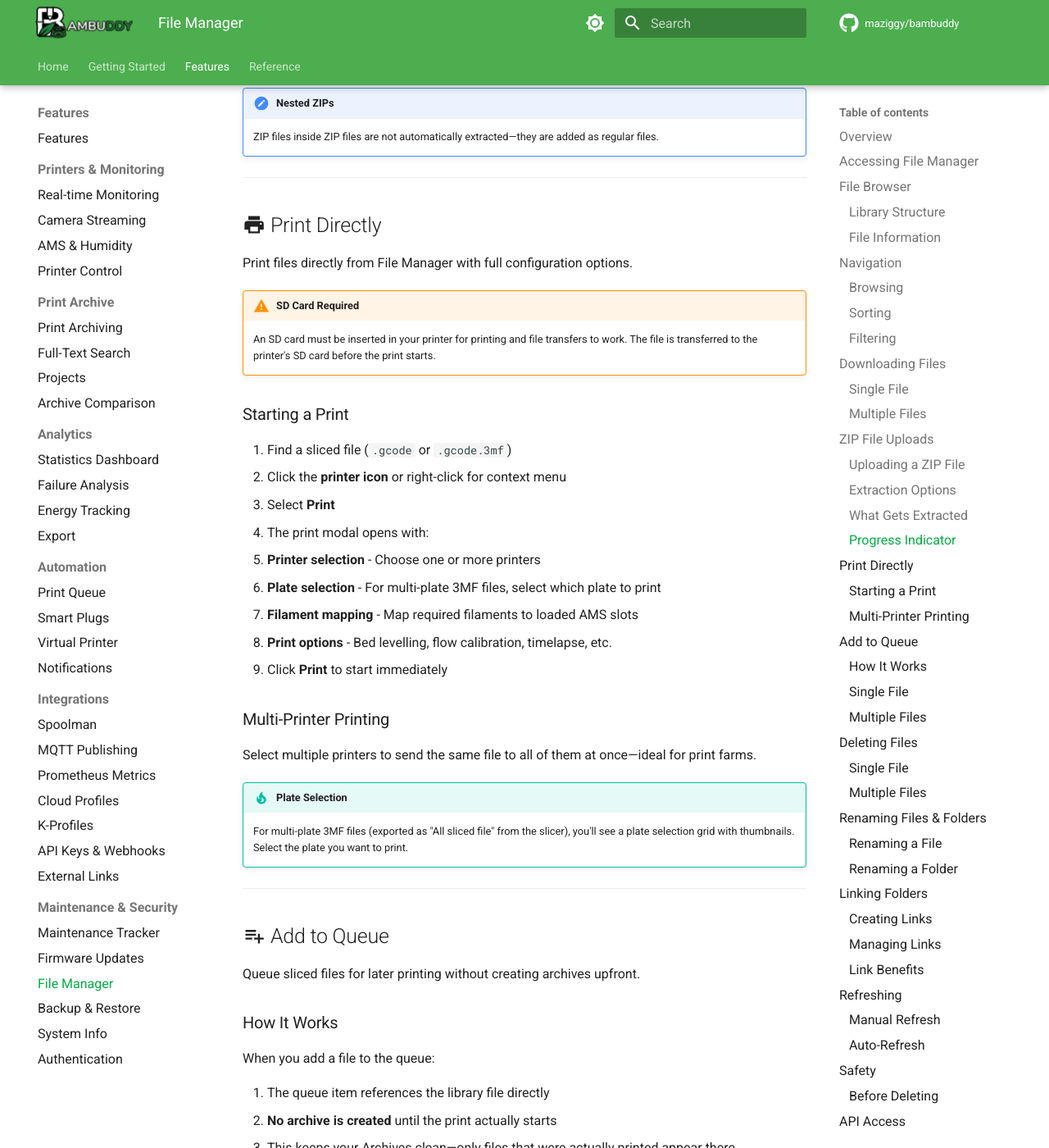
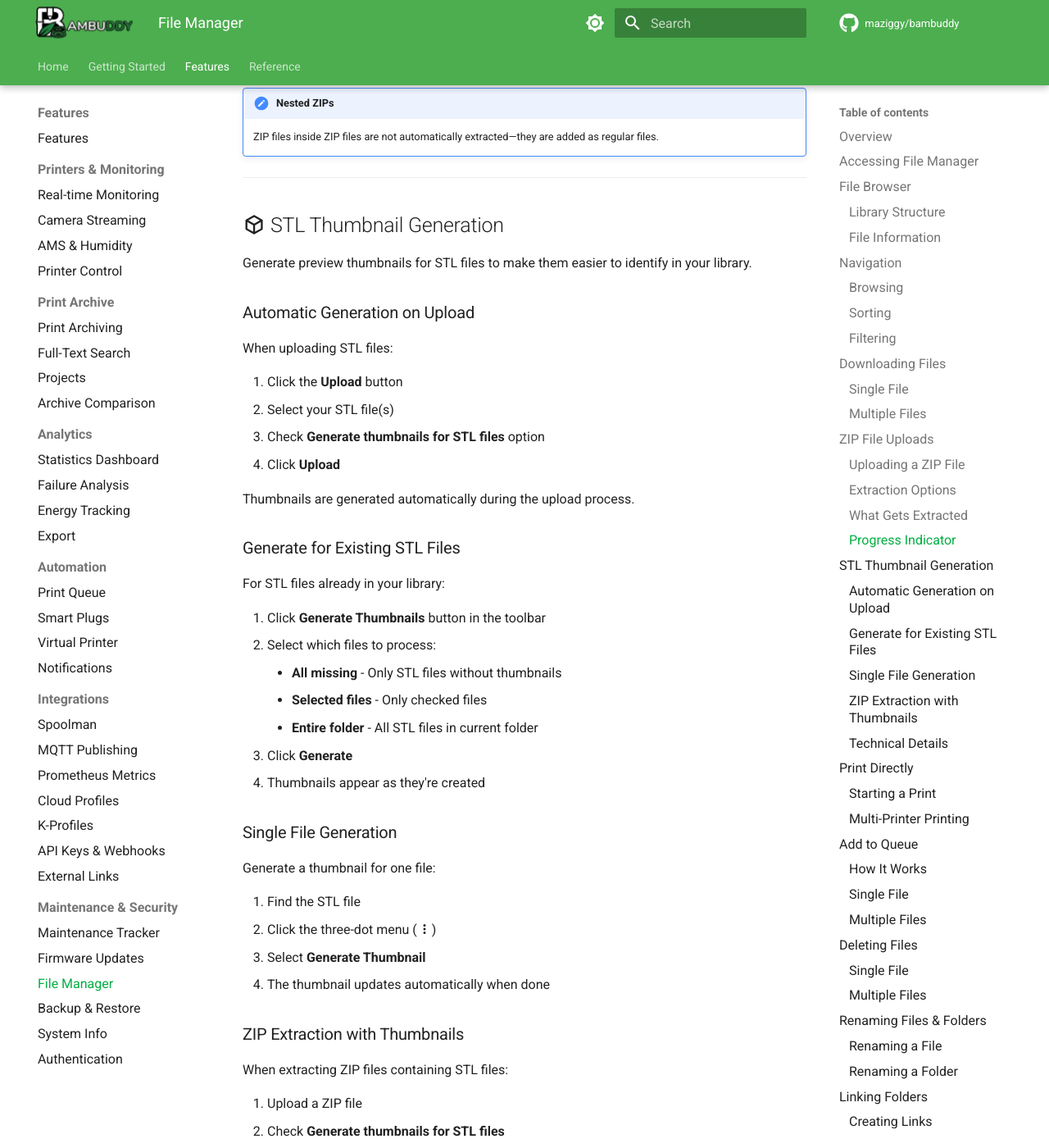
Before and after one commit to maziggy/bambuddy-wiki, an MkDocs documentation site: the page built from docs/features/file-manager.md, in a window 1280 px wide and 1400 px high, scrolled down 3824 px. Shown: the whole window at 82% size. Built offline with MkDocs 1.6.1 and Material for MkDocs 9.7.7, drawn with Linux system fonts in a browser that asks for light colours; comment, search, counter and statistics services are not loaded; the version menu is left out; some of the changed text lies outside the part shown.

Commit message:
Updated Wiki

```diff
--- a/docs/features/file-manager.md
+++ b/docs/features/file-manager.md
@@ -136,6 +136,67 @@ During extraction:
 
 !!! note "Nested ZIPs"
     ZIP files inside ZIP files are not automatically extracted—they are added as regular files.
+
+---
+
+## :material-cube-outline: STL Thumbnail Generation
+
+Generate preview thumbnails for STL files to make them easier to identify in your library.
+
+### Automatic Generation on Upload
+
+When uploading STL files:
+
+1. Click the **Upload** button
+2. Select your STL file(s)
+3. Check **Generate thumbnails for STL files** option
+4. Click **Upload**
+
+Thumbnails are generated automatically during the upload process.
+
+### Generate for Existing STL Files
+
+For STL files already in your library:
+
+1. Click **Generate Thumbnails** button in the toolbar
+2. Select which files to process:
+    - **All missing** - Only STL files without thumbnails
+    - **Selected files** - Only checked files
+    - **Entire folder** - All STL files in current folder
+3. Click **Generate**
+4. Thumbnails appear as they're created
+
+### Single File Generation
+
+Generate a thumbnail for one file:
+
+1. Find the STL file
+2. Click the three-dot menu (:material-dots-vertical:)
+3. Select **Generate Thumbnail**
+4. The thumbnail updates automatically when done
+
+### ZIP Extraction with Thumbnails
+
+When extracting ZIP files containing STL files:
+
+1. Upload a ZIP file
+2. Check **Generate thumbnails for STL files**
+3. Thumbnails are created for all STL files in the archive
+
+### Technical Details
+
+| Feature | Details |
+|---------|---------|
+| **Rendering** | 3D isometric view using trimesh and matplotlib |
+| **Color** | Bambu green (#00AE42) model on dark background |
+| **Format** | PNG with transparent-compatible background |
+| **Size** | Optimized for thumbnail display |
+
+!!! tip "Large STL Files"
+    Very complex STL files (100k+ vertices) may take longer to process. The generator handles these gracefully.
+
+!!! note "Supported Formats"
+    Both ASCII and binary STL formats are supported.
 
 ---
 
```
